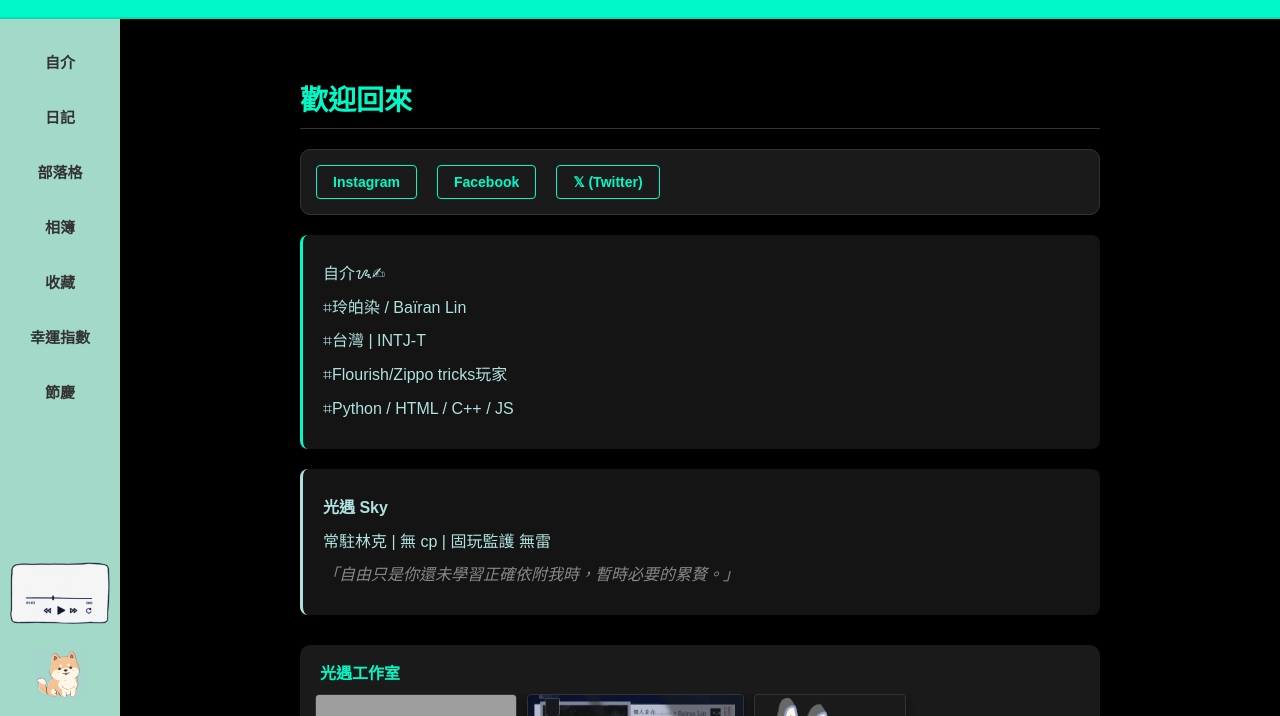
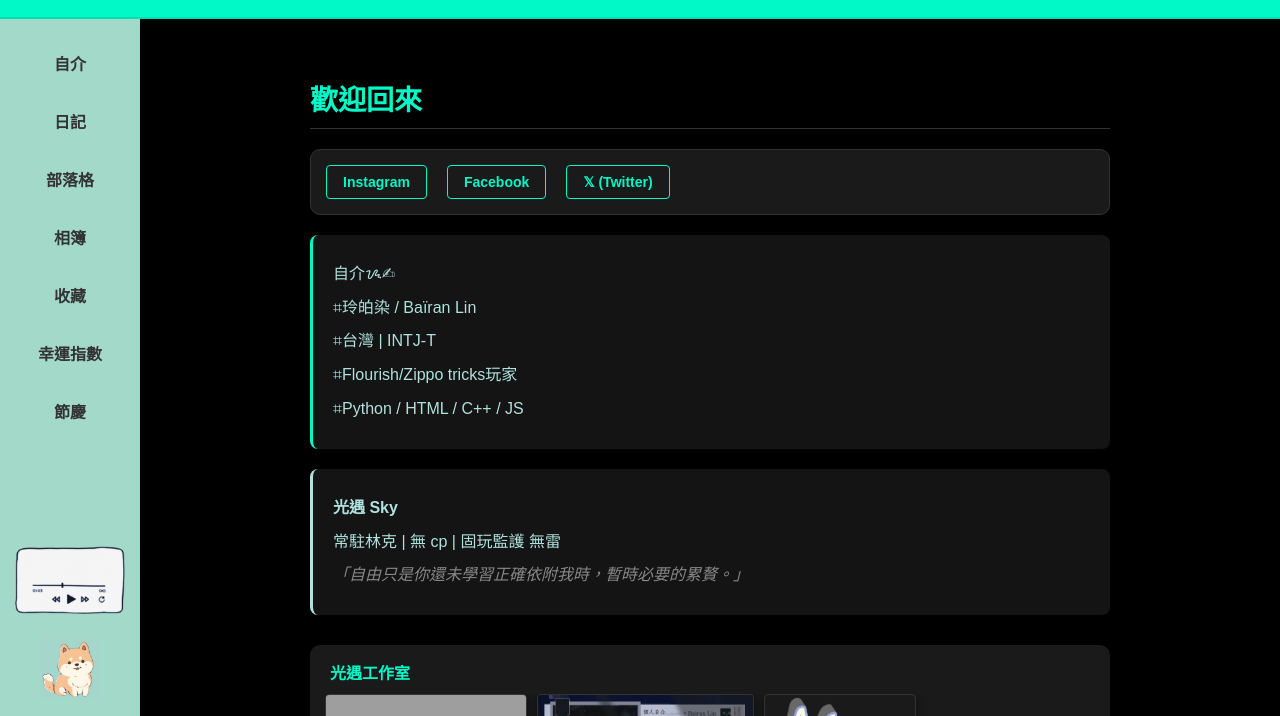
Before and after one commit to qiuzhenyi0/Bairan_Lin, a plain HTML site: page main.html in a window 1280 px wide. Both pictures are taken after a click on the element 60 px from the left and 677 px from the top of the page. Shown: the part 84-800 px from the top of the page. Drawn offline with Linux system fonts and the light colour scheme.

Commit message:
Update main.html

```diff
--- a/main.html
+++ b/main.html
@@ -2,17 +2,17 @@
 <html lang="zh-Hant-TW">
 <head>
     <meta charset="UTF-8">
-    <meta name="viewport" content="width=device-width, initial-scale=1.0, maximum-scale=1.0, user-scalable=no">
+    <meta name="viewport" content="width=device-width, initial-scale=1.0">
     <title>Project Zero</title>
     <link rel="stylesheet" href="style.css">
     <style>
+        /* 保持你最穩定的佈局結構 */
         body, html { margin: 0; padding: 0; height: 100vh; overflow: hidden; background: #000; }
         .layout { display: flex; height: calc(100vh - 60px); position: relative; }
 
-        /* 側邊欄：固定寬度防止手機端擠壓 */
         .sidebar {
-            width: 120px; /* 稍微縮窄適應手機 */
-            min-width: 120px;
+            width: 140px; /* 固定寬度，防止手機端內容把導覽列擠扁 */
+            min-width: 140px;
             background-color: #a3d9c9;
             display: flex;
             flex-direction: column;
@@ -25,16 +25,15 @@
 
         .sidebar a {
             width: 100%;
-            padding: 12px 10px;
+            padding: 12px 15px;
             color: #333;
             text-decoration: none;
             box-sizing: border-box;
             font-weight: bold;
-            font-size: 15px;
+            font-size: 16px;
             text-align: center;
         }
 
-        /* 底部組合：固定在側邊欄最下方 */
         .sidebar-bottom-group {
             margin-top: auto;
             display: flex;
@@ -46,23 +45,22 @@
         }
 
         #music-ui {
-            width: 100px;
+            width: 110px;
             cursor: pointer;
             margin-bottom: 5px;
         }
         #music-ui img { width: 100%; display: block; }
 
         .dog-container {
-            width: 50px;
+            width: 60px;
         }
         .dog-container img { width: 100%; display: block; }
 
-        /* iframe 內容區 */
         iframe {
             flex-grow: 1;
             border: none;
             background: #000;
-            width: calc(100vw - 120px);
+            width: 100%; /* 這裡讓 iframe 自動填滿剩餘空間 */
             height: 100%;
         }
     </style>
@@ -87,7 +85,7 @@
 
             <div class="sidebar-bottom-group">
                 <div id="music-ui" onclick="togglePlay()">
-                    <img id="btn-img" src="Music/IMG_3115.png">
+                    <img id="btn-img" src="Music/IMG_3116.png">
                 </div>
                 <div class="dog-container">
                     <img src="GIF_20251224164146204.gif">
@@ -95,51 +93,39 @@
             </div>
         </div>
 
-        <iframe src="home.html" name="content-frame" id="content-iframe"></iframe>
+        <iframe src="home.html" name="content-frame"></iframe>
     </div>
 
     <script>
         const audio = document.getElementById('bgm');
         const img = document.getElementById('btn-img');
 
-        // 狀態更新函式：確保圖片正確
-        function updateIcon() {
+        // 修正後的邏輯：
+        // IMG_3116 是暫停符號 (播放時顯示)
+        // IMG_3115 是播放符號 (停止時顯示)
+
+        function togglePlay() {
             if (audio.paused) {
-                img.src = "Music/IMG_3115.png"; // 暫停中顯示「播放鈕」
+                audio.play();
+                img.src = "Music/IMG_3116.png";
             } else {
-                img.src = "Music/IMG_3116.png"; // 播放中顯示「暫停鈕」
+                audio.pause();
+                img.src = "Music/IMG_3115.png";
             }
         }
 
-        function togglePlay() {
-            if (audio.paused) {
-                audio.play().then(updateIcon);
-            } else {
-                audio.pause();
-                updateIcon();
-            }
-        }
-
-        // 核心邏輯：從 index.html 點 enter 跳轉過來時
         window.onload = () => {
             const urlParams = new URLSearchParams(window.location.search);
             if (urlParams.get('autoplay') === 'true') {
-                // 延遲一小段時間確保資源加載，並嘗試自動播放
-                setTimeout(() => {
-                    audio.play().then(updateIcon).catch(e => {
-                        console.log("Autoplay failed, waiting for user.");
-                        updateIcon();
-                    });
-                }, 300);
+                audio.play().then(() => {
+                    // 自動播放成功，顯示暫停鈕
+                    img.src = "Music/IMG_3116.png";
+                }).catch(e => {
+                    // 自動播放被阻擋，顯示播放鈕
+                    img.src = "Music/IMG_3115.png";
+                });
             }
         };
-
-        // 行動端保險：只要點擊側邊欄任何地方也啟動音樂
-        document.querySelector('.sidebar').addEventListener('click', () => {
-            if (audio.paused && audio.currentTime === 0) {
-                audio.play().then(updateIcon);
-            }
-        }, { once: true });
     </script>
 </body>
 </html>
```
